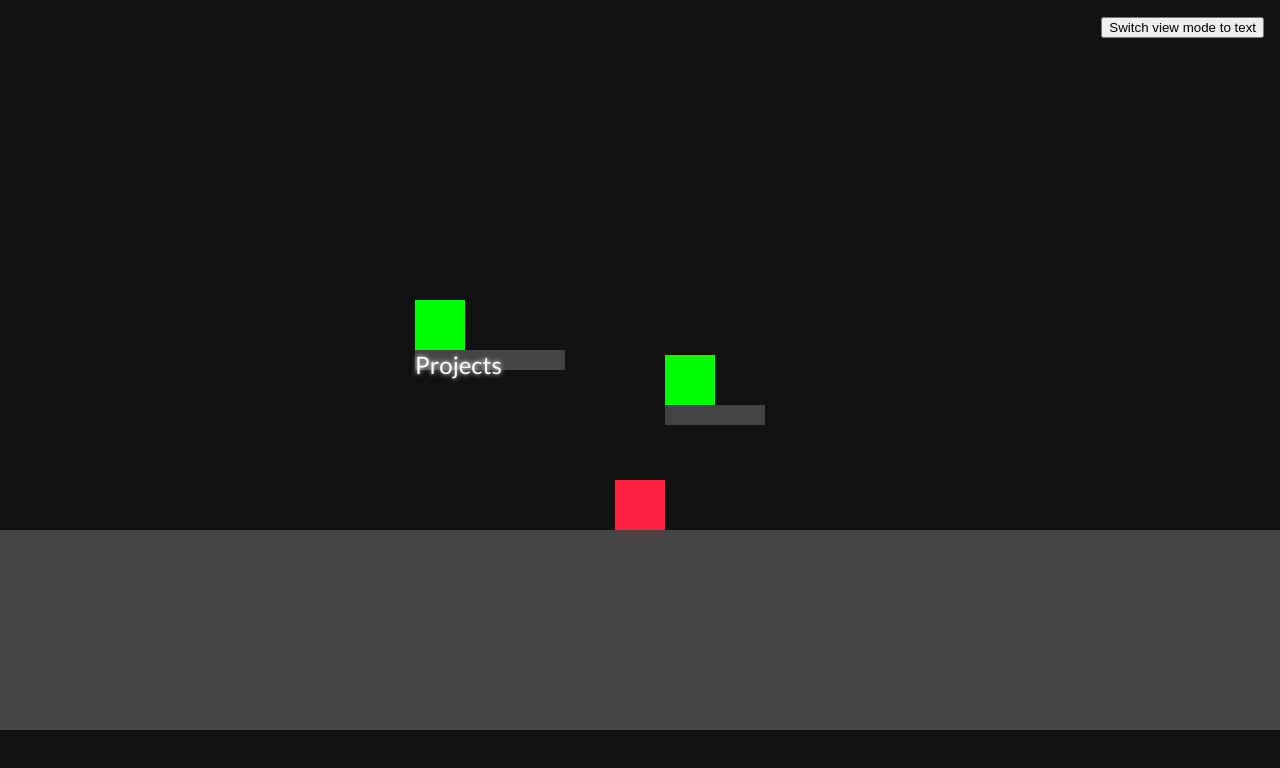
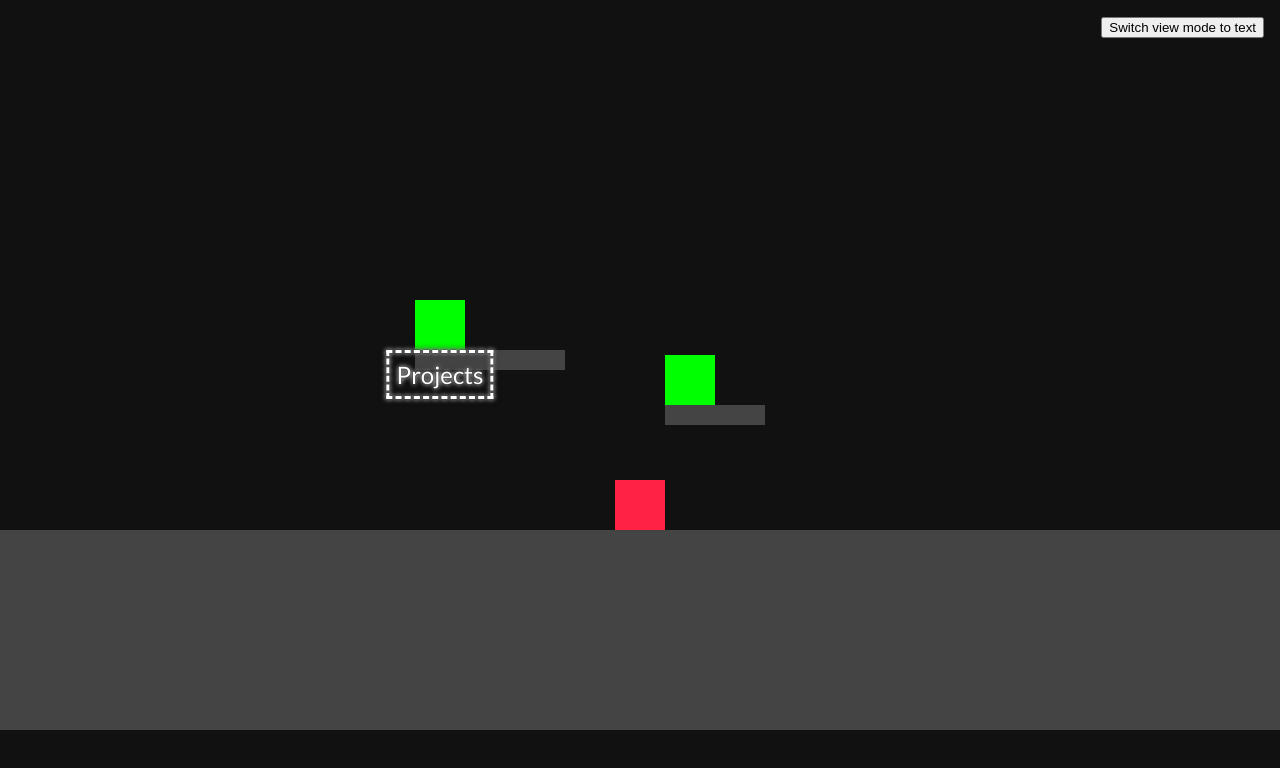
Before and after one commit to tomayyeung/tomay.dev, a Next.js app: page / in a window 1280 px wide. Shown: the top 768 px of the page. Built offline with nearby package versions, Linux system fonts and the light colour scheme.

Commit message:
platformer labels lagging behind camera is a feature not a bug

```diff
--- a/app/HomeGame.tsx
+++ b/app/HomeGame.tsx
@@ -1,23 +1,29 @@
-import { Platformer } from "@/components/Platformer";
-import { Alignment, PlatformerLabel } from "@/components/PlatformerLabel";
+import PlatformerWrapper from "@/components/Platformer/PlatformerWrapper";
+import { Alignment } from "@/components/PlatformerLabel";
 import { CameraProvider } from "@/context/CameraContext";
+import { Label } from "@/components/PlatformerLabel/PlatformerLabel";
 
 export function HomeGame() {
+  const labels: Label[] = [
+    {
+      x: -175, y: -180, text: "Projects", align: Alignment.CenterTop
+    }
+  ];
   return (
     <CameraProvider>
-      <Platformer
+      <PlatformerWrapper
         player = {{ x: 0, y: -500, width: 50, height: 50, speed: 5,
         }}
-      platforms={[
+        platforms = {[
           { x: -200, y: -180, width: 150, height: 20, type: 'oneWay' },
           { x: 50, y: -125, width: 100, height: 20, type: 'oneWay' },
         ]}
         doors = {[
           { x: -200, y: -230, width: 50, height: 50, redirect: "/projects" },
           { x: 50, y:- 175, width: 50, height: 50, redirect: "/canvas-demo" },
-        ]}/>
-
-      <PlatformerLabel label={{ x: -200, y: -180, text: "Projects" }} alignment={Alignment.TopLeft}></PlatformerLabel>
+          ]}
+        labels={labels}
+        />
     </CameraProvider>
   );
 }
--- a/components/Platformer/Platformer.tsx
+++ b/components/Platformer/Platformer.tsx
@@ -7,6 +7,9 @@ import { Door, Platform, PlayerStats } from "@/components/Platformer/platformer-
 import { loadKeybinds, startPlatformer } from "@/components/Platformer/platformer-game";
 import { useCamera } from "@/context/CameraContext";
 
+/**
+ * Platformer game, creates canvas and game logic
+ */
 export function Platformer({ player, platforms, doors } : { player: PlayerStats, platforms: Platform[], doors: Door[] }) {
   const { setCamera } = useCamera();
   const canvasRef = useRef<HTMLCanvasElement>(null);
--- /dev/null
+++ b/components/Platformer/PlatformerWrapper.tsx
@@ -0,0 +1,28 @@
+"use client";
+
+import { Platformer } from "./Platformer";
+import { PlayerStats, Platform, Door } from "./platformer-helper";
+import { useCamera } from "@/context/CameraContext";
+import { Label, PlatformerLabel } from "../PlatformerLabel/PlatformerLabel";
+
+interface PlatformerProps {
+  player: PlayerStats,
+  platforms: Platform[],
+  doors: Door[],
+  labels: (Label)[],
+};
+
+/**
+ * Wrapper of all Platformer pages, creates Platformer Game & Platformer Labels
+ */
+export default function PlatformerWrapper({ player, platforms, doors, labels } : PlatformerProps) {
+  const { camera } = useCamera(); // pass in camera to elems so that they don't have to all useCamera
+
+  return (
+    <>
+      <Platformer player={player} platforms={platforms} doors={doors}/>
+
+      {labels.map((label, index) => <PlatformerLabel key={index} label={label} camera={camera} />)}
+    </>
+  );
+}
--- a/components/PlatformerLabel/PlatformerLabel.module.css
+++ b/components/PlatformerLabel/PlatformerLabel.module.css
@@ -1,5 +1,8 @@
 .label {
     position: absolute;
     font-size: x-large;
-    text-shadow: 0 0 5px white;
+    /* text-shadow: 0 0 5px white; */
+    border: 3px dashed white;
+    padding: 0.3em;
+    filter: drop-shadow(0 0 1px black) drop-shadow(0 0 2px white) drop-shadow(0 0 2px black);
 }
--- a/components/PlatformerLabel/PlatformerLabel.tsx
+++ b/components/PlatformerLabel/PlatformerLabel.tsx
@@ -1,13 +1,6 @@
-import { useCamera } from "@/context/CameraContext";
+import { Camera } from "@/context/CameraContext";
 import styles from "./PlatformerLabel.module.css"
 
-export interface Label {
-  x: number,
-  y: number,
-  text: string,
-};
-
-// where the label is aligned to
 export enum Alignment {
   TopLeft,
   TopRight,
@@ -19,12 +12,19 @@ export enum Alignment {
   CenterBottom,
 };
 
+export interface Label {
+  x: number,
+  y: number,
+  text: string,
+  align: Alignment
+};
+
 /**
  * @param label x, y are world coordinates, not screen coordinates
  */
-export function PlatformerLabel({ label, alignment }: { label: Label, alignment: Alignment }) {
+export function PlatformerLabel({ label, camera }: { label: Label, camera: Camera }) {
   let transform = "";
-  switch (alignment) {
+  switch (label.align) {
     case Alignment.TopLeft:
       break;
     case Alignment.TopRight:
@@ -50,8 +50,6 @@ export function PlatformerLabel({ label, alignment }: { label: Label, alignment:
       break;
   }
 
-  const { camera } = useCamera();
-
   return (
     <div
     className={styles.label}
--- a/components/TextWrapper/TextWrapper.tsx
+++ b/components/TextWrapper/TextWrapper.tsx
@@ -1,11 +1,9 @@
-import { ReactNode } from "react";
-
 import styles from "./TextWrapper.module.css";
 
 /**
  * All pages in text mode have the same format, so we create a wrapper for them
  */
-export function TextWrapper({ children }: { children: ReactNode} ) {
+export function TextWrapper({ children }: { children: React.ReactNode} ) {
   return (
     <>
       {/* Background */}
--- a/context/CameraContext.tsx
+++ b/context/CameraContext.tsx
@@ -1,6 +1,6 @@
 "use client";
 
-import { createContext, ReactNode, useContext, useState, useCallback } from "react";
+import { createContext, useContext, useState, useCallback } from "react";
 
 export interface Camera {
   x: number;
@@ -20,7 +20,7 @@ const defaultCamera: Camera = {
 
 const CameraContext = createContext<CameraContextValue | undefined>(undefined);
 
-export function CameraProvider({ children }: { children: ReactNode }) {
+export function CameraProvider({ children }: { children: React.ReactNode }) {
   const [camera, setCameraState] = useState<Camera>(defaultCamera);
 
   const setCamera = useCallback((newCamera: Partial<Camera>) => {
--- a/context/ViewContext.tsx
+++ b/context/ViewContext.tsx
@@ -1,6 +1,6 @@
 "use client";
 
-import { createContext, ReactNode, useContext, useState } from "react";
+import { createContext, useContext, useState } from "react";
 
 type ViewMode = "game" | "text";
 
@@ -11,7 +11,7 @@ type ViewContextType = {
 
 const ViewContext = createContext<ViewContextType | undefined>(undefined);
 
-export function ViewProvider({ children }: { children: ReactNode }) {
+export function ViewProvider({ children }: { children: React.ReactNode }) {
   const [viewMode, setViewMode] = useState<ViewMode>("game");
 
   const toggleViewMode = () => {
```
Lines whose indentation alone changed are shown as unchanged.
